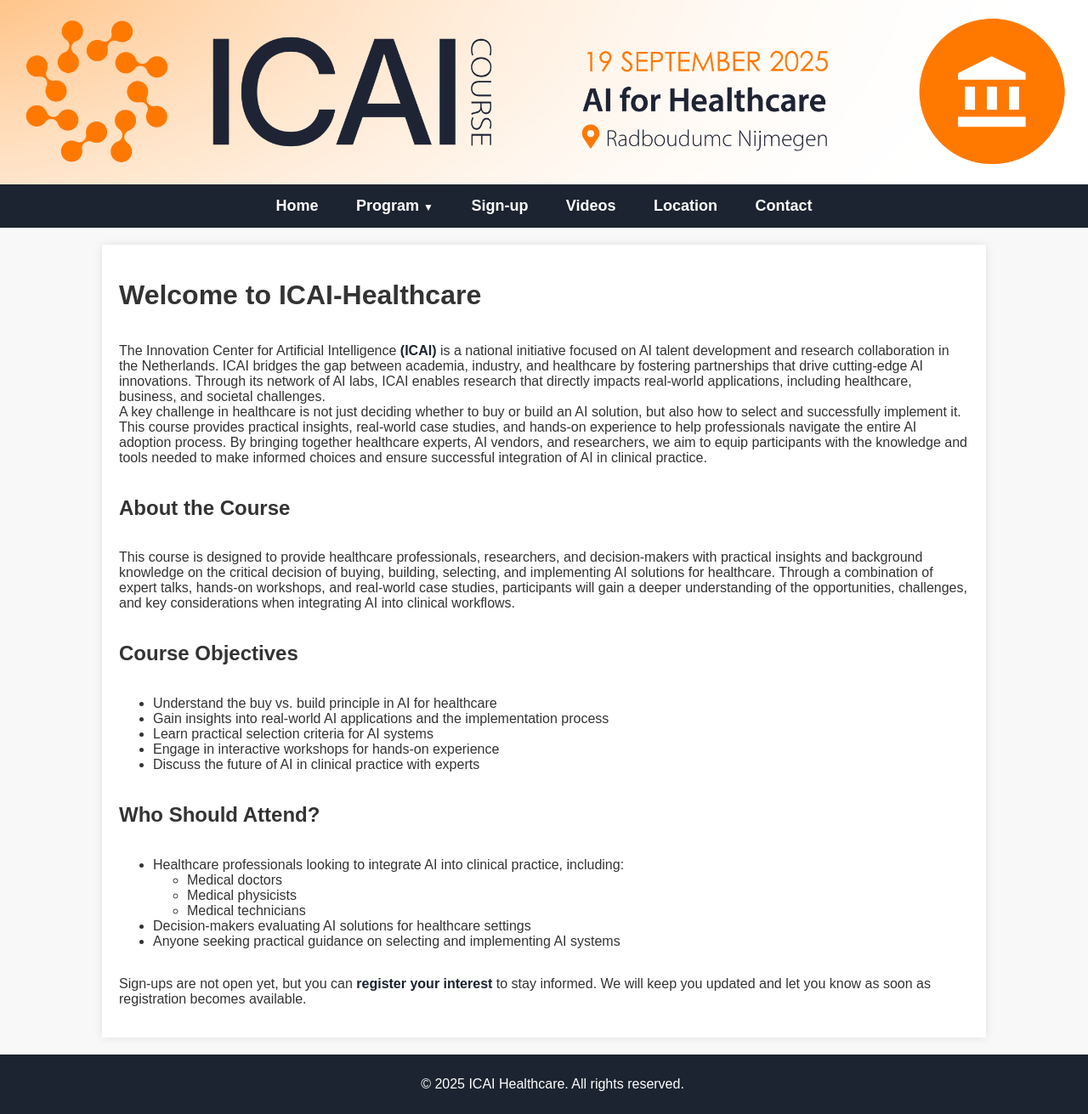
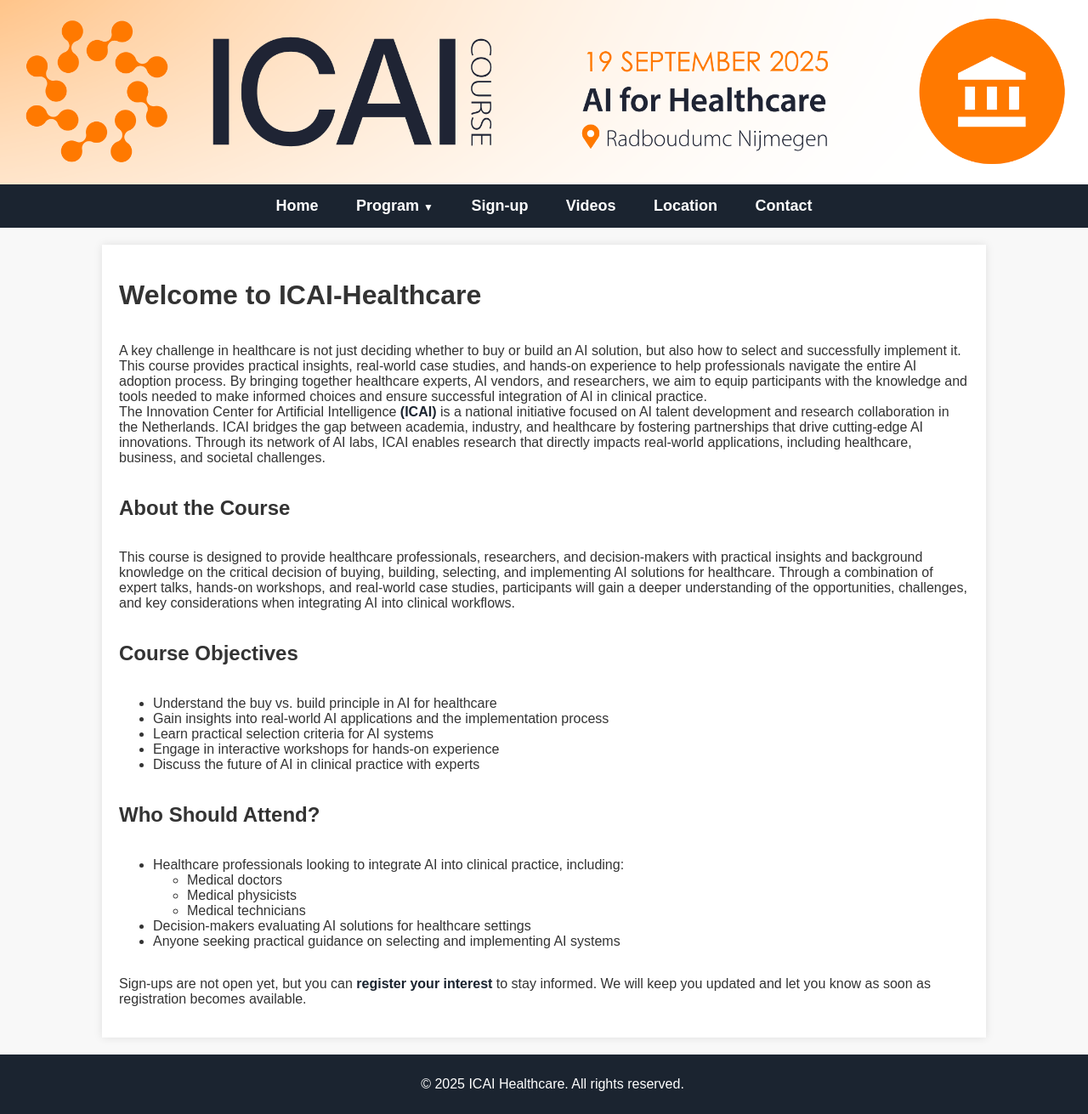
Before and after one commit to marliebesouw/marliebesouw.github.io, a Jekyll site: the page built from index.md, in a window 1280 px wide. Shown: the whole page at 85% size. Built offline with Jekyll 4.4.1, drawn with Linux system fonts in a browser that asks for light colours.

Commit message:
fixed home page order of text

```diff
--- a/index.md
+++ b/index.md
@@ -4,9 +4,10 @@
 ---
 # Welcome to ICAI-Healthcare
 <div class="content">
-    <p>The Innovation Center for Artificial Intelligence <a href="https://www.icai.ai/" target="_blank">(ICAI)</a> is a national initiative focused on AI talent development and research collaboration in the Netherlands. ICAI bridges the gap between academia, industry, and healthcare by fostering partnerships that drive cutting-edge AI innovations. Through its network of AI labs, ICAI enables research that directly impacts real-world applications, including healthcare, business, and societal challenges. <br>
+    <p>
+    A key challenge in healthcare is not just deciding whether to buy or build an AI solution, but also how to select and successfully implement it. This course provides practical insights, real-world case studies, and hands-on experience to help professionals navigate the entire AI adoption process. By bringing together healthcare experts, AI vendors, and researchers, we aim to equip participants with the knowledge and tools needed to make informed choices and ensure successful integration of AI in clinical practice.<br>
 
-    A key challenge in healthcare is not just deciding whether to buy or build an AI solution, but also how to select and successfully implement it. This course provides practical insights, real-world case studies, and hands-on experience to help professionals navigate the entire AI adoption process. By bringing together healthcare experts, AI vendors, and researchers, we aim to equip participants with the knowledge and tools needed to make informed choices and ensure successful integration of AI in clinical practice.
+    The Innovation Center for Artificial Intelligence <a href="https://www.icai.ai/" target="_blank">(ICAI)</a> is a national initiative focused on AI talent development and research collaboration in the Netherlands. ICAI bridges the gap between academia, industry, and healthcare by fostering partnerships that drive cutting-edge AI innovations. Through its network of AI labs, ICAI enables research that directly impacts real-world applications, including healthcare, business, and societal challenges.
   </p>
 </div>
 
```
